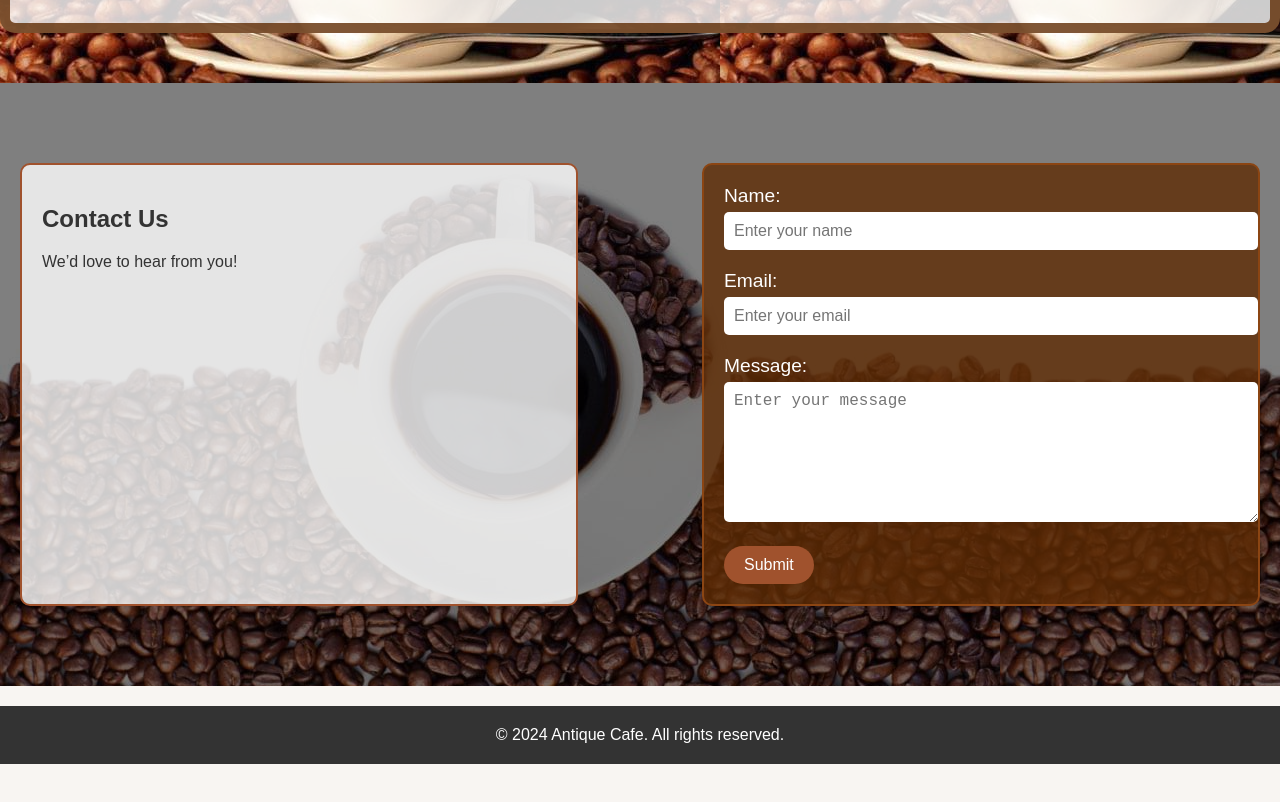
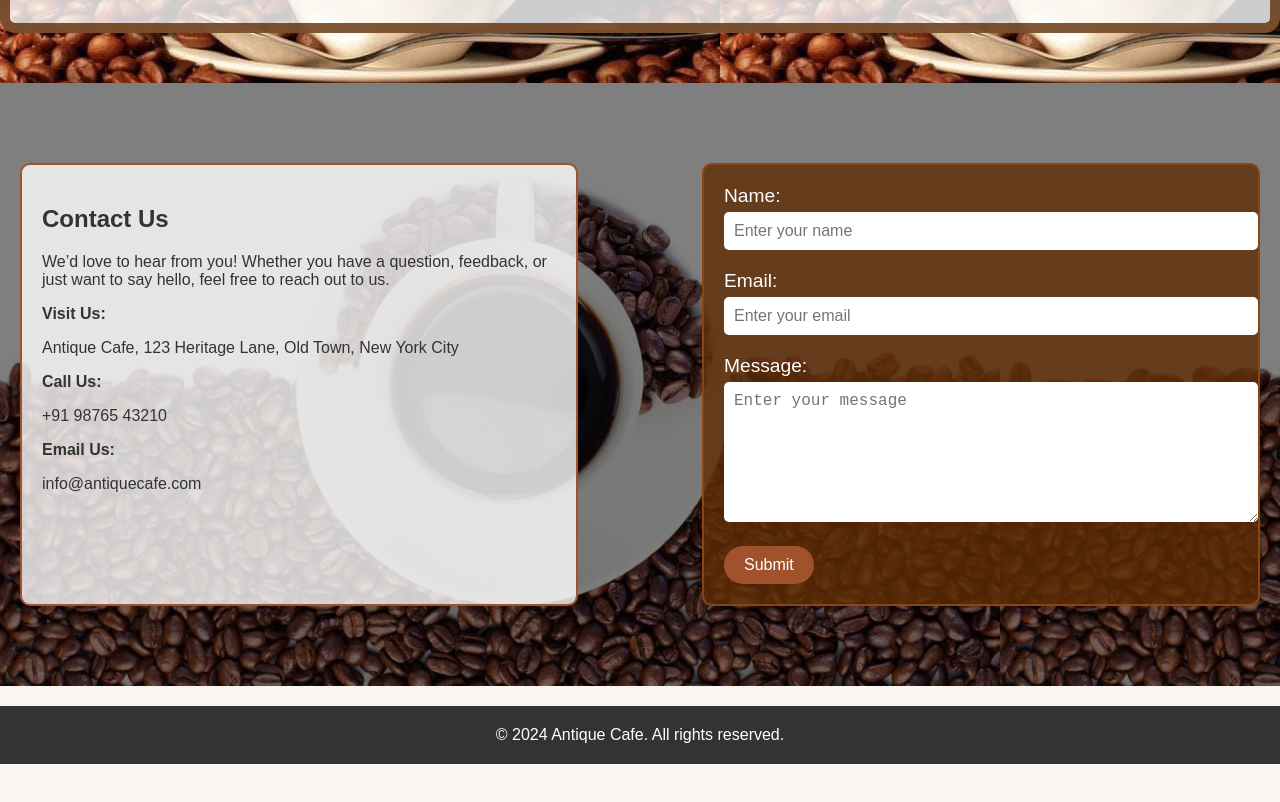
Before and after one commit to kaviyaalaguv/Antique-Cafe, a plain HTML site: page index.html in a window 1280 px wide. Shown: the part 1799-2601 px from the top of the page. Drawn offline with Linux system fonts and the light colour scheme.

Commit message:
Update index.html

```diff
--- a/index.html
+++ b/index.html
@@ -139,11 +139,25 @@
 
     <section id="contact" class="contact-section">
         <div class="contact-content">
+            <!-- Contact Us Text -->
             <div class="contact-text-box">
-                <h2>Contact Us</h2>
-                <p>We’d love to hear from you!</p>
-                <!-- Add address, phone, email -->
+                <div class="contact-text">
+                    <h2>Contact Us</h2>
+                    <p>We’d love to hear from you! Whether you have a question, feedback, or just want to say hello, feel free to reach out to us.</p>
+
+                    <p><strong>Visit Us:</strong></p>
+                    Antique Cafe,
+                    123 Heritage Lane,
+                    Old Town, New York City
+
+                    <p><strong>Call Us:</strong></p>
+                    +91 98765 43210
+
+                    <p><strong>Email Us:</strong></p>
+                    info@antiquecafe.com
+                </div>
             </div>
+
             <div class="contact-form-box">
                 <form action="#" method="POST">
                     <div class="form-group">
```
